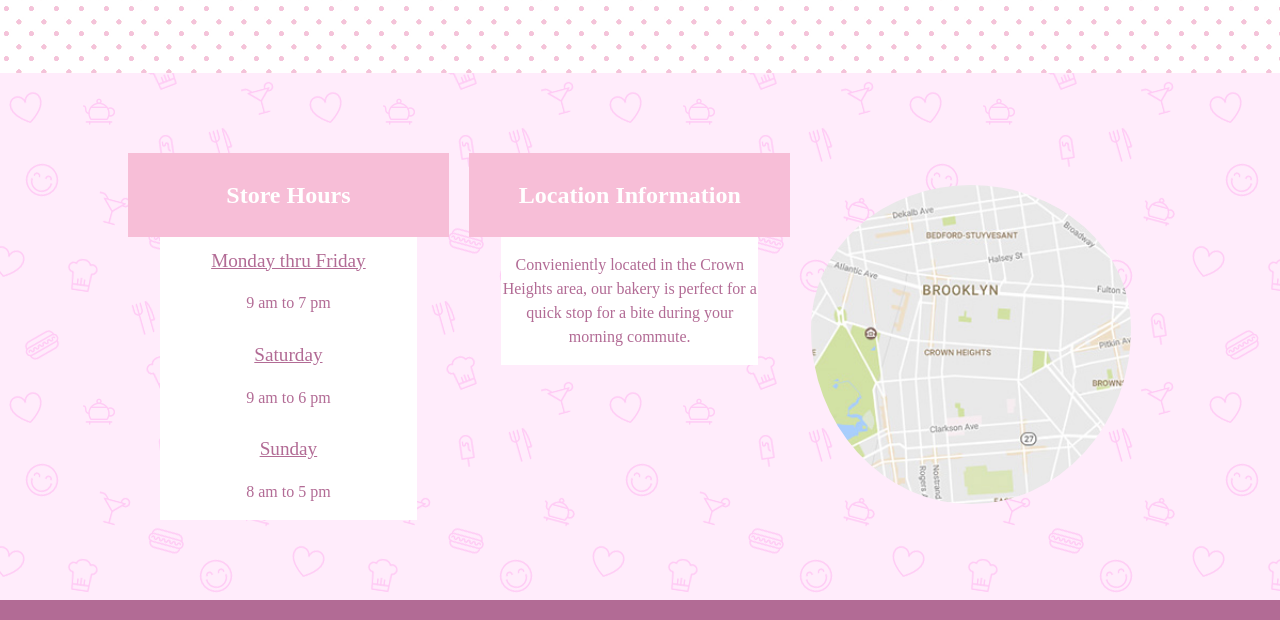
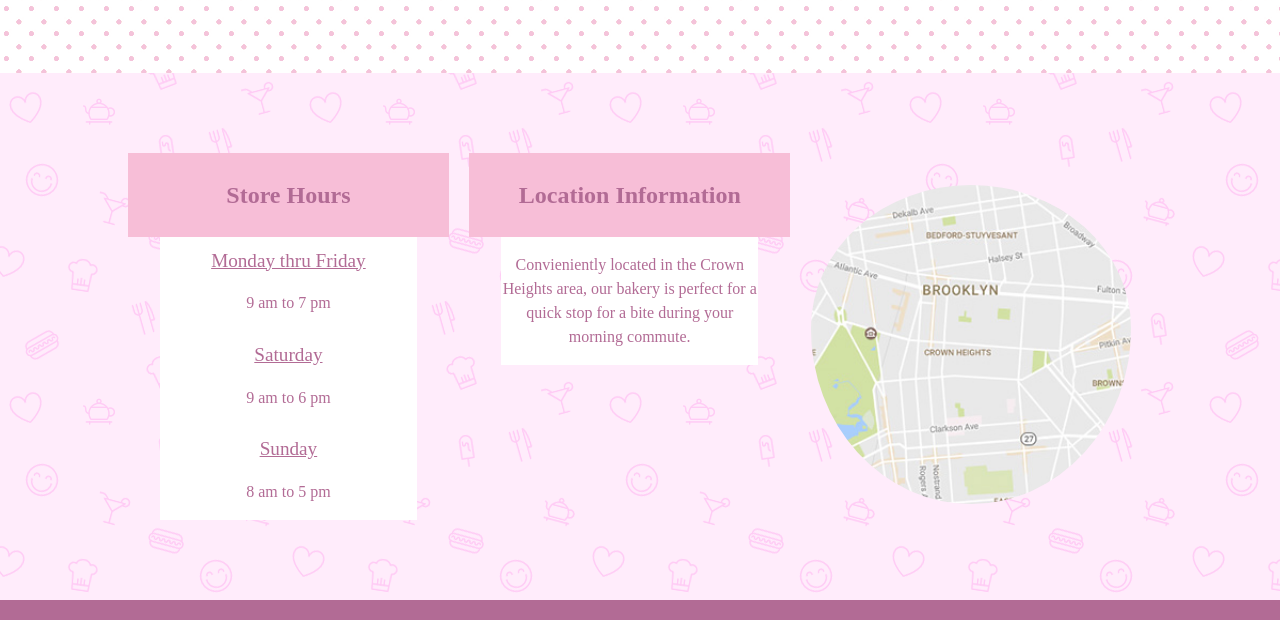
Before and after one commit to bestremera/bakery, a plain HTML site: page index.html in a window 1280 px wide. Shown: the part 1167-1787 px from the top of the page. Drawn offline with nearby package versions, Linux system fonts and the light colour scheme; a web font is replaced by a local one.

Commit message:
Update main.css

```diff
--- a/css/main.css
+++ b/css/main.css
@@ -676,7 +676,7 @@ END PRODUCTS PAGE CSS
 /** LOGISTICS H2 **/
 .logistics h2{
     background-color: #f7bed7;
-    color: white;
+    color: #b26b95;
     padding: 1em 0;
     border-radius: 0;
 }
```
